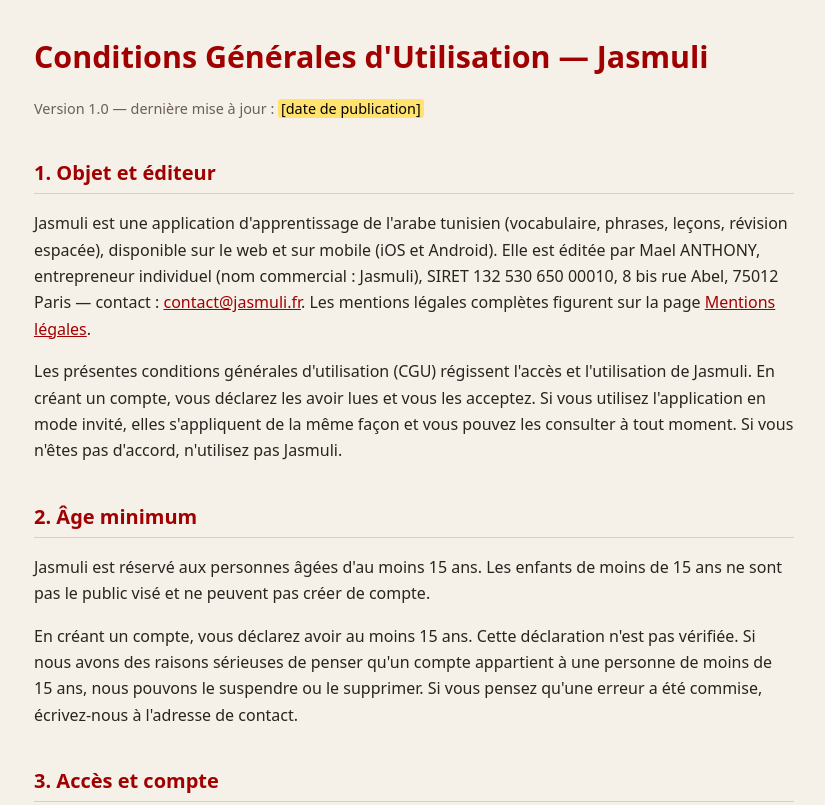
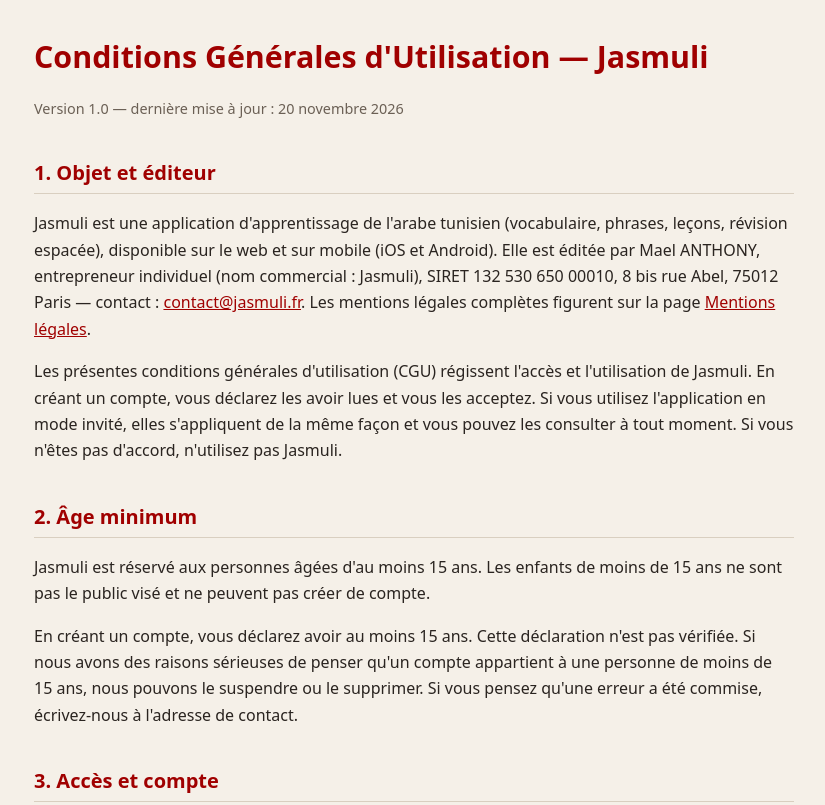
Before and after one commit to tounsi-labs/Jasmuli-web, a plain HTML site: page cgu.html in a window 1280 px wide. Shown: the top 805 px of the page, without its empty margins (226-1051 px from the left). Drawn offline with Linux system fonts and the light colour scheme.

Commit message:
Add files via upload

```diff
--- a/cgu.html
+++ b/cgu.html
@@ -21,7 +21,7 @@
 <body>
 <main>
 <h1>Conditions Générales d'Utilisation — Jasmuli</h1>
-<p class="maj">Version 1.0 — dernière mise à jour : <mark>[date de publication]</mark></p>
+<p class="maj">Version 1.0 — dernière mise à jour : 20 novembre 2026</p>
 <h2>1. Objet et éditeur</h2>
 <p>Jasmuli est une application d'apprentissage de l'arabe tunisien (vocabulaire, phrases, leçons, révision espacée), disponible sur le web et sur mobile (iOS et Android). Elle est éditée par Mael ANTHONY, entrepreneur individuel (nom commercial : Jasmuli), SIRET 132 530 650 00010, 8 bis rue Abel, 75012 Paris — contact : <a href="mailto:contact@jasmuli.fr">contact@jasmuli.fr</a>. Les mentions légales complètes figurent sur la page <a href="https://jasmuli.fr/mentions-legales.html">Mentions légales</a>.</p>
 <p>Les présentes conditions générales d'utilisation (CGU) régissent l'accès et l'utilisation de Jasmuli. En créant un compte, vous déclarez les avoir lues et vous les acceptez. Si vous utilisez l'application en mode invité, elles s'appliquent de la même façon et vous pouvez les consulter à tout moment. Si vous n'êtes pas d'accord, n'utilisez pas Jasmuli.</p>
```
Also changed, not shown: confidentialite.html (+1 -1 lines), mentions-legales.html (+1 -1 lines).
